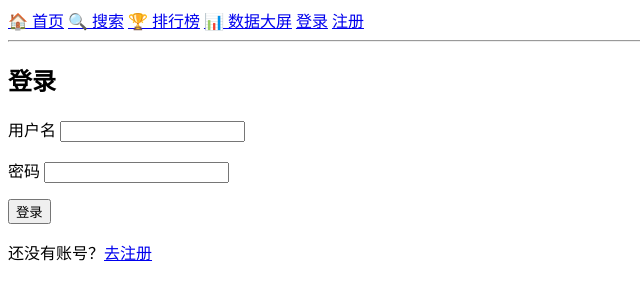
After one commit to Clearhai3/GraduationProject, a Django app: page /login/ in a window 1280 px wide. The commit adds this page. Shown: the top 300 px of the page, without its empty margins (0-640 px from the left). Run offline with Django 5.2, Linux system fonts and the light colour scheme.

Commit message:
feat: 账户功能--注册/登录/退出上线（Django 自带 User + UserCreationForm 加密 + CSRF），导航栏登录态

```diff
--- a/WebCode/anime/templates/anime/base.html
+++ b/WebCode/anime/templates/anime/base.html
@@ -11,6 +11,14 @@
         <a href="{% url 'anime_search' %}">🔍 搜索</a>
         <a href="{% url 'anime_rank' %}">🏆 排行榜</a>
         <a href="{% url 'anime_dashboard' %}">📊 数据大屏</a>
+
+        {% if user.is_authenticated %}
+            <span>👤 {{ user.username }}</span>
+            <a href="{% url 'user_logout' %}">退出</a>
+        {% else %}
+            <a href="{% url 'user_login' %}">登录</a>
+            <a href="{% url 'user_register' %}">注册</a>
+        {% endif %}
      </nav>
      <hr>
 
--- /dev/null
+++ b/WebCode/anime/templates/anime/login.html
@@ -0,0 +1,26 @@
+{% extends "anime/base.html" %}
+
+{% block title %}登录 - Elarea AnimeProject{% endblock %}
+
+{% block content %}
+    <h2>登录</h2>
+
+    {% if error %}
+        <p style="color: #c53030;">{{ error }}</p>
+    {% endif %}
+
+    <form method="post">
+        {% csrf_token %}
+        <p>
+            <label>用户名</label>
+            <input type="text" name="username" required>
+        </p>
+        <p>
+            <label>密码</label>
+            <input type="password" name="password" required>
+        </p>
+        <button type="submit">登录</button>
+    </form>
+
+    <p>还没有账号？<a href="{% url 'user_register' %}">去注册</a></p>
+{% endblock %}
--- a/WebCode/anime/urls.py
+++ b/WebCode/anime/urls.py
@@ -7,4 +7,9 @@ urlpatterns = [
     path("rank/", views.anime_rank, name="anime_rank"),
     path("search/", views.anime_search, name="anime_search"),
     path("dashboard/", views.anime_dashboard, name = "anime_dashboard"),
+
+    # 登录系统
+    path("register/", views.user_register, name = "user_register"),
+    path("login/", views.user_login, name = "user_login"),
+    path("logout/", views.user_logout, name = "user_logout"),
 ]
--- a/WebCode/anime/views.py
+++ b/WebCode/anime/views.py
@@ -1,5 +1,7 @@
 from .models import Anime               # 导入你建的 Anime 模型
-from django.shortcuts import render, get_object_or_404  # 自动回复 404 未找到
+from django.shortcuts import render, redirect, get_object_or_404  # 自动回复 404 未找到
+from django.contrib.auth import authenticate, login, logout     # 登录三件套
+from django.contrib.auth.forms import UserCreationForm          # 注册表单(含加密)
 from django.core.paginator import Paginator, PageNotAnInteger, EmptyPage
 from django.http import HttpResponse
 import os   # 借 os 工具 (操作系统接口)
@@ -107,4 +109,39 @@ def anime_dashboard(request):
         "algorithm_data": algorithm_json,
     })
 
+def user_register(request):
+    """注册 —— 表单帮我们把密码加密后入库"""
+    if request.method == "POST":
+        form = UserCreationForm(request.POST)   # 把用户填的东西装进表单
+        if form.is_valid():                     # 表单自检: 密码够长吗/两次一样吗
+            user = form.save()                  # 存库(密码已加密)
+            login(request, user)                # 顺手登录
+            return redirect("anime_list")
+    else:
+        form = UserCreationForm()               # GET 请求 = 给一张空表
+
+    return render(request, "anime/register.html", {"form": form})
+
+def user_login(request):
+    """登录 —— 两步: 先验证正身，再发通行证"""
+    if request.method == "POST":
+        username = request.POST.get("username")
+        password = request.POST.get("password")
+
+        # 第一步: 验证正身 (查无此人 或 密码不对 -> 返回 None)
+        user = authenticate(request, username = username, password = password)
+
+        if user is not None:
+            login(request, user)                # 第二步: 发通行证(写 session)
+            return redirect("anime_list")
+
+        return render(request, "anime/login.html", {"error": "账号或密码不对"})
+
+    return render(request, "anime/login.html")
+
+def user_logout(request):
+    """退出 —— 撕掉通行证"""
+    logout(request)
+    return redirect("anime_list")
+
 # Create your views here.
--- a/WebCode/anime_web/settings.py
+++ b/WebCode/anime_web/settings.py
@@ -127,6 +127,11 @@ STATICFILES_DIRS = [
     BASE_DIR / 'static',
 ]
 
+# 登录相关
+LOGIN_URL = "user_login"           # 未登录的人想进受保护页面
+LOGIN_REDIRECT_URL = "anime_list"  # 登录成功后默认去哪
+LOGOUT_REDIRECT_URL = "anime_list"  # 退出后去哪
+
 
 # Email
 # https://docs.djangoproject.com/en/6.1/topics/email/#topic-email-configuration
```
Also changed, not shown: WebCode/anime/templates/anime/register.html (added, +15 -0 lines).
